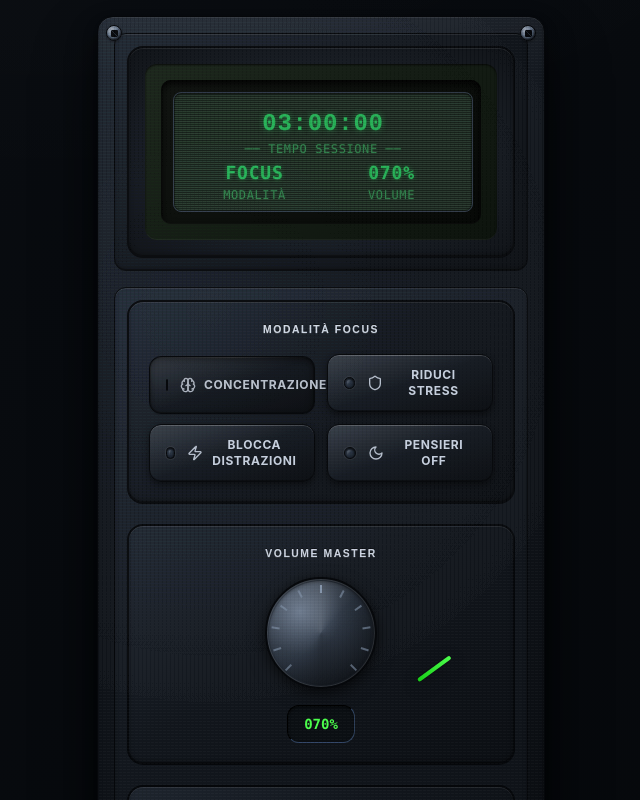
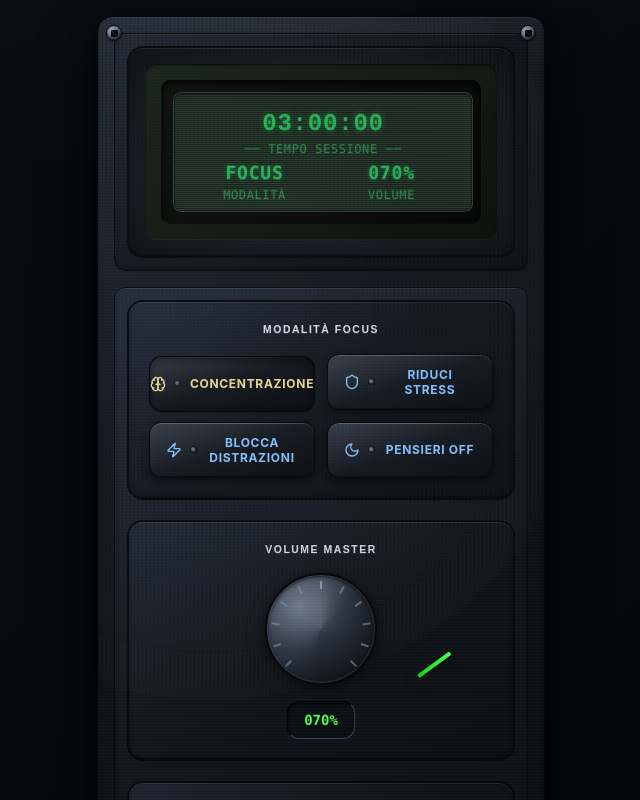
Before and after one commit to giorgiochi/nineties-aether-wave, a React (Vite) app: page / in a window 1280 px wide. Shown: the top 800 px of the page, without its empty margins (319-959 px from the left). Built offline with nearby package versions, Linux system fonts and the light colour scheme.

Commit message:
Style all buttons consistently

```diff
--- a/src/components/ui/device-button.tsx
+++ b/src/components/ui/device-button.tsx
@@ -6,21 +6,48 @@ export interface DeviceButtonProps extends React.ButtonHTMLAttributes<HTMLButton
   state?: 'default' | 'active' | 'disabled';
   icon?: React.ReactNode;
   children: React.ReactNode;
+  size?: 'sm' | 'md' | 'lg';
 }
 
-const indicatorColors = {
-  primary: 'hsl(210, 95%, 58%)',    // Blu
-  secondary: 'hsl(215, 18%, 58%)',  // Grigio
-  success: 'hsl(140, 65%, 45%)',    // Verde
-  warning: 'hsl(45, 100%, 60%)',    // Giallo
-  danger: 'hsl(0, 85%, 60%)'        // Rosso
+const colorSchemes = {
+  primary: {
+    symbol: 'hsl(210, 95%, 75%)',      // Blu chiaro
+    led: 'hsl(210, 95%, 58%)',         // Blu LED
+    glow: 'hsl(210, 95%, 58%)'         // Glow blu
+  },
+  secondary: {
+    symbol: 'hsl(215, 25%, 75%)',      // Grigio chiaro
+    led: 'hsl(215, 18%, 58%)',         // Grigio LED
+    glow: 'hsl(215, 18%, 58%)'         // Glow grigio
+  },
+  success: {
+    symbol: 'hsl(140, 65%, 75%)',      // Verde chiaro
+    led: 'hsl(140, 65%, 45%)',         // Verde LED
+    glow: 'hsl(140, 65%, 45%)'         // Glow verde
+  },
+  warning: {
+    symbol: 'hsl(45, 100%, 80%)',      // Giallo chiaro
+    led: 'hsl(45, 100%, 60%)',         // Giallo LED
+    glow: 'hsl(45, 100%, 60%)'         // Glow giallo
+  },
+  danger: {
+    symbol: 'hsl(0, 85%, 75%)',        // Rosso chiaro
+    led: 'hsl(0, 85%, 60%)',           // Rosso LED
+    glow: 'hsl(0, 85%, 60%)'           // Glow rosso
+  }
+};
+
+const sizeClasses = {
+  sm: 'px-3 py-2 text-xs gap-2',
+  md: 'px-4 py-3 text-sm gap-3',
+  lg: 'px-6 py-4 text-base gap-4'
 };
 
 export const DeviceButton = React.forwardRef<HTMLButtonElement, DeviceButtonProps>(
-  ({ className, variant = 'primary', state = 'default', icon, children, disabled, ...props }, ref) => {
+  ({ className, variant = 'primary', state = 'default', icon, children, size = 'md', disabled, ...props }, ref) => {
     const isActive = state === 'active';
     const isDisabled = disabled || state === 'disabled';
-    const indicatorColor = indicatorColors[variant];
+    const colors = colorSchemes[variant];
 
     return (
       <button
@@ -28,8 +55,8 @@ export const DeviceButton = React.forwardRef<HTMLButtonElement, DeviceButtonProp
         disabled={isDisabled}
         className={cn(
           // Base button style - rettangolare con angoli arrotondati
-          "relative inline-flex items-center gap-3 px-4 py-3 rounded-lg font-bold text-xs uppercase tracking-wider",
-          "transition-all duration-100 select-none",
+          "relative inline-flex items-center justify-center font-bold uppercase tracking-wider",
+          "transition-all duration-100 select-none rounded-lg",
 
           // Superficie scura grafite con effetto 3D
           "bg-gradient-to-br from-graphite-2 to-graphite-0",
@@ -48,8 +75,8 @@ export const DeviceButton = React.forwardRef<HTMLButtonElement, DeviceButtonProp
           // Stato disabilitato
           isDisabled && "opacity-40 cursor-not-allowed",
 
-          // Testo grigio chiaro
-          "text-device-text",
+          // Sizing
+          sizeClasses[size],
 
           className
         )}
@@ -58,33 +85,48 @@ export const DeviceButton = React.forwardRef<HTMLButtonElement, DeviceButtonProp
         {/* Overlay per effetto plastica */}
         <div className="absolute inset-0 rounded-lg bg-gradient-to-br from-white/10 via-transparent to-black/5 pointer-events-none" />
 
-        {/* Indicatore circolare colorato a sinistra */}
-        <div
-          className={cn(
-            "relative w-3 h-3 rounded-full border border-graphite-edge",
-            "shadow-inner"
-          )}
-          style={{
-            background: isActive && !isDisabled
-              ? `radial-gradient(circle at 30% 30%, ${indicatorColor}, ${indicatorColor}cc 60%, ${indicatorColor}66)`
-              : 'radial-gradient(circle at 30% 30%, hsl(215 20% 25%), hsl(215 25% 15%) 60%, hsl(215 30% 8%))',
-            boxShadow: isActive && !isDisabled
-              ? `0 0 4px ${indicatorColor}88, 0 0 8px ${indicatorColor}44, inset 0 1px 2px rgba(0,0,0,0.3)`
-              : 'inset 0 1px 2px rgba(0,0,0,0.8), 0 0 0 1px rgba(255,255,255,0.05)'
-          }}
-        >
-          {/* Riflesso sull'indicatore */}
-          <div className="absolute inset-0.5 rounded-full bg-gradient-to-br from-white/20 via-transparent to-transparent pointer-events-none" />
-        </div>
-
-        {/* Contenuto del bottone (icona + testo) */}
-        <div className="relative z-10 flex items-center gap-2">
+        {/* Contenuto del bottone centrato */}
+        <div className="relative z-10 flex items-center justify-center gap-2 w-full">
+          {/* Simbolo con colore coordinato */}
           {icon && (
-            <span className="text-device-text opacity-90">
+            <span
+              className="shrink-0"
+              style={{
+                color: colors.symbol
+              }}
+            >
               {icon}
             </span>
           )}
-          <span className="relative">{children}</span>
+
+          {/* LED circolare */}
+          <div
+            className="relative w-2 h-2 rounded-full border border-black/30 shrink-0"
+            style={{
+              background: isActive && !isDisabled
+                ? `radial-gradient(circle at 30% 30%, ${colors.led}, ${colors.led}cc 60%, ${colors.led}88)`
+                : 'radial-gradient(circle at 30% 30%, hsl(215 20% 25%), hsl(215 25% 15%) 60%, hsl(215 30% 8%))',
+              boxShadow: isActive && !isDisabled
+                ? `0 0 3px ${colors.glow}88, 0 0 6px ${colors.glow}44, inset 0 0.5px 1px rgba(255,255,255,0.2)`
+                : 'inset 0 0.5px 1px rgba(0,0,0,0.8), 0 0 0 0.5px rgba(255,255,255,0.05)'
+            }}
+          >
+            {/* Riflesso sul LED */}
+            <div className="absolute top-0 left-0 w-1 h-1 rounded-full bg-white/30" />
+          </div>
+
+          {/* Testo adattato */}
+          <span
+            className="flex-1 text-center leading-tight"
+            style={{
+              color: colors.symbol,
+              fontSize: size === 'sm' ? '0.65rem' : size === 'lg' ? '0.9rem' : '0.75rem',
+              wordWrap: 'break-word',
+              hyphens: 'auto'
+            }}
+          >
+            {children}
+          </span>
         </div>
 
         {/* Riflesso interno per effetto 3D */}
```
